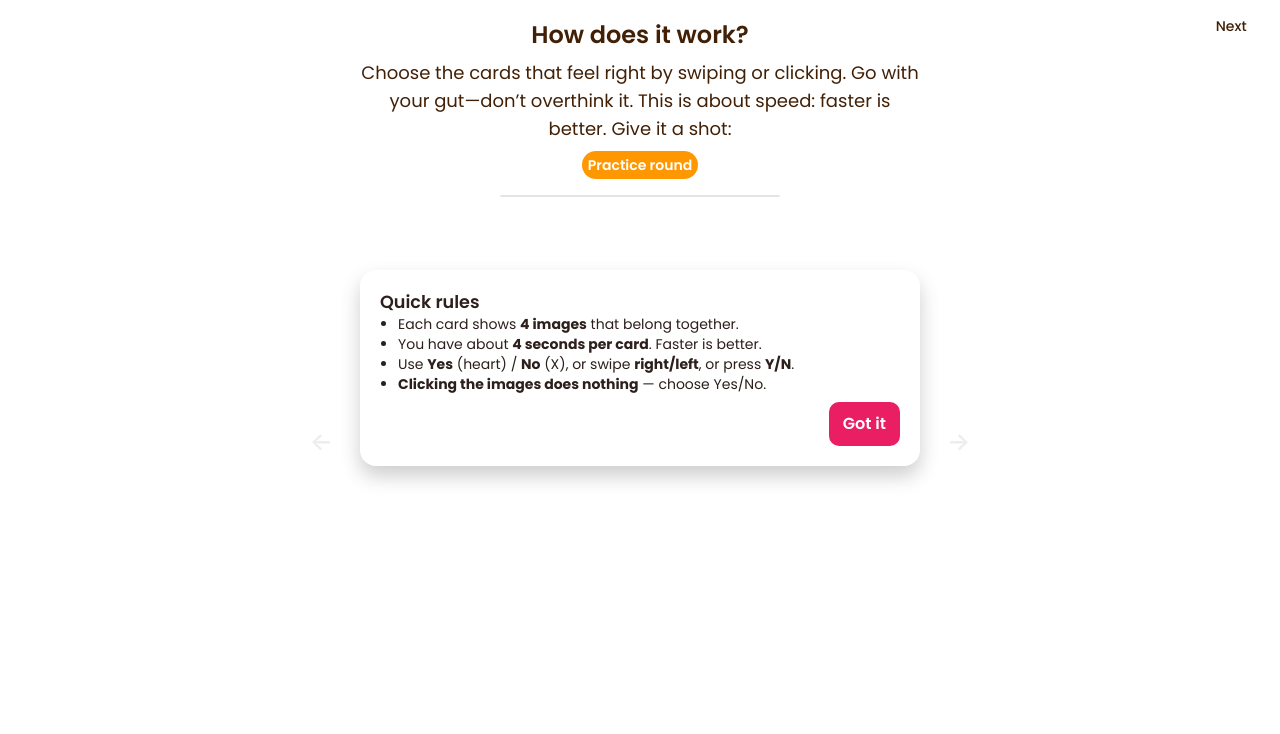
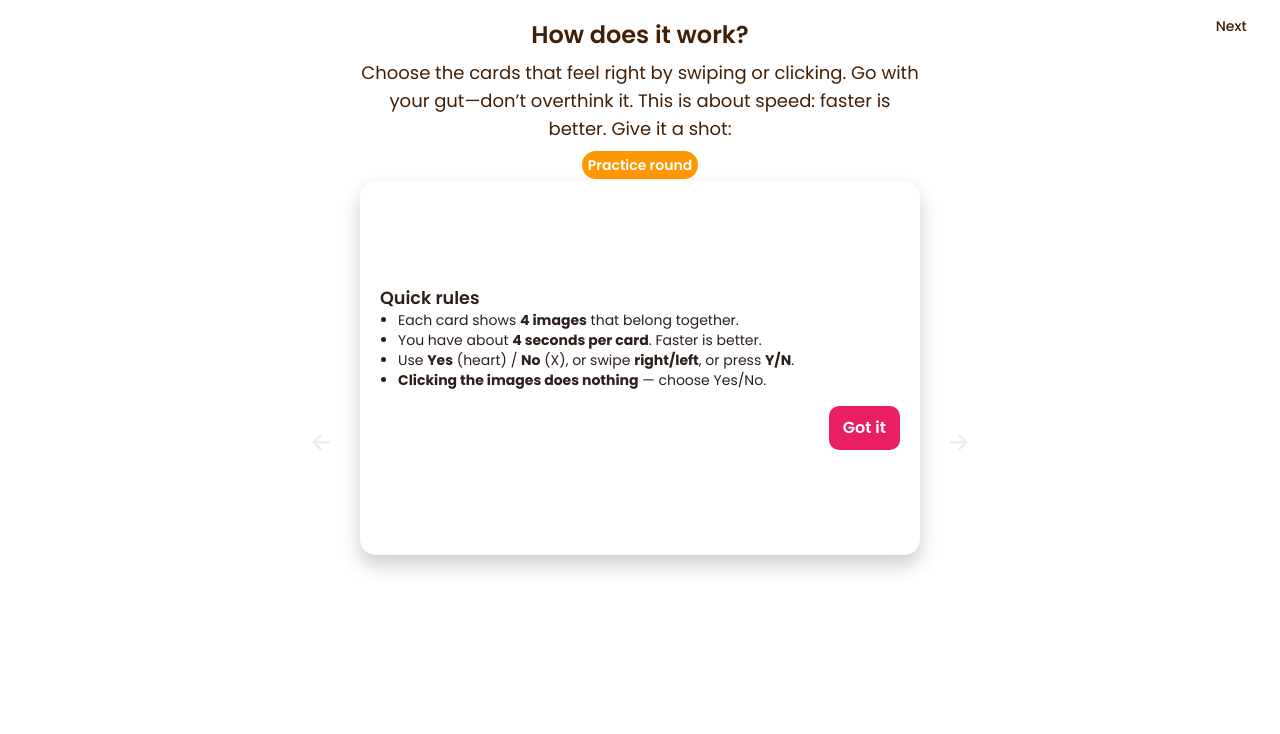
Before and after one commit to sinyokoene/23plusone-happiness-scan, a website: page public/scan.html in a window 1280 px wide. Both pictures are taken after a click on the button "Continue". Shown: the top 734 px of the page. Drawn offline with nearby package versions, Linux system fonts and the light colour scheme; files that its build step writes are made by us from their sources.

Commit message:
style(practice): match quick-rules popup to card dimensions (aspect 3:2, max 560px)

```diff
--- a/public/scan.html
+++ b/public/scan.html
@@ -107,7 +107,7 @@
     }
     /* Overlay for rules */
     .overlay-backdrop { position: absolute; inset: 0; background: transparent; display: none; align-items: center; justify-content: center; z-index: 40; }
-    .overlay-card { background: #ffffff; border-radius: 16px; width: min(560px, 92vw); box-shadow: 0 10px 20px rgba(0,0,0,0.2); padding: 20px; text-align: left; min-height: 140px; }
+    .overlay-card { background: #ffffff; border-radius: 16px; width: 100%; max-width: 560px; aspect-ratio: 3 / 2; box-shadow: 0 10px 20px rgba(0,0,0,0.2); padding: 20px; text-align: left; min-height: 140px; display: flex; flex-direction: column; justify-content: center; }
     .overlay-card h3 { font-size: 1.1rem; font-weight: 600; color: #2c1f1c; margin: 0 0 8px; }
     .overlay-card ul { margin: 0 0 10px 18px; color: #2c1f1c; list-style: disc; }
     .overlay-actions { display: flex; justify-content: flex-end; gap: 8px; margin-top: 8px; }
@@ -170,7 +170,7 @@
 
         <!-- Quick rules overlay on top of card area -->
         <div id="practiceRulesOverlay" class="overlay-backdrop" style="display: flex;">
-          <div class="overlay-card">
+          <div class="overlay-card" style="position: absolute;">
             <h3 class="text-base font-semibold mb-1" style="margin:0;">Quick rules</h3>
             <ul class="text-sm" style="margin:0 0 8px 18px;">
               <li>Each card shows <strong>4 images</strong> that belong together.</li>
```
